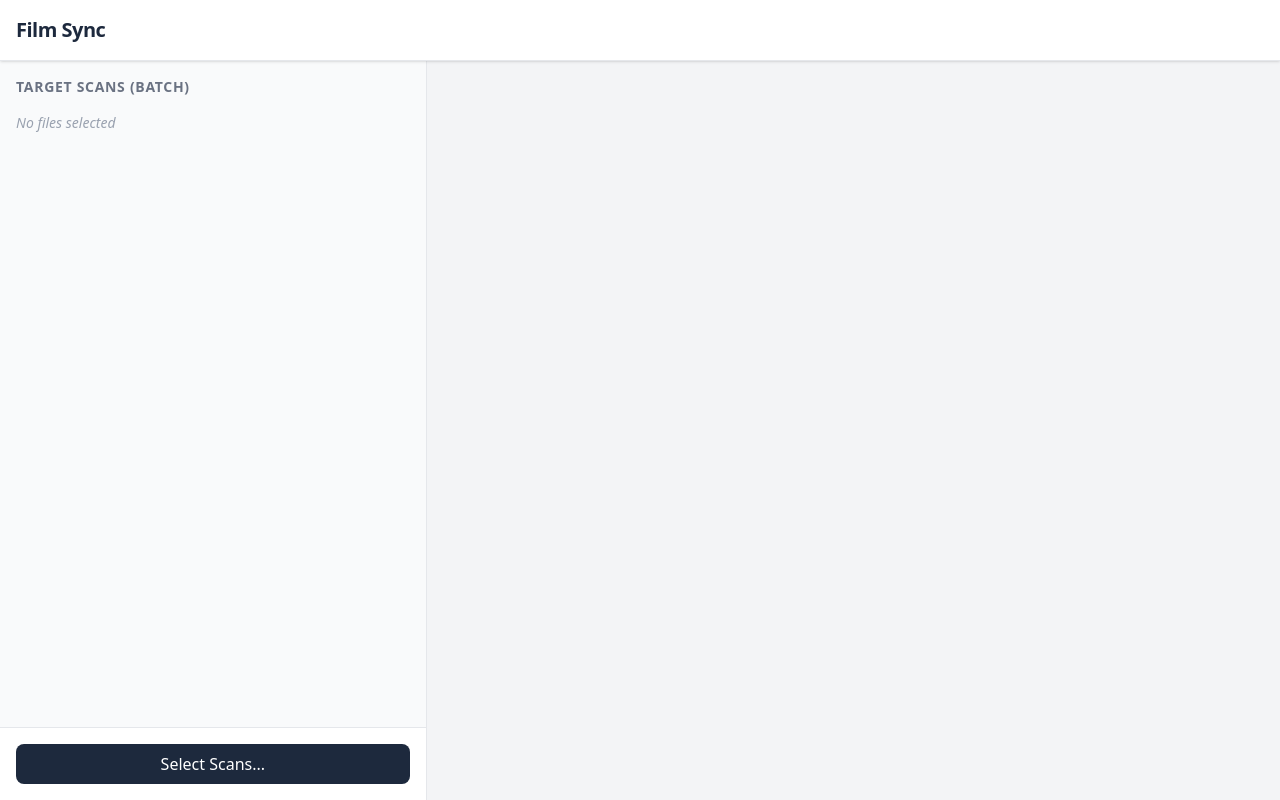
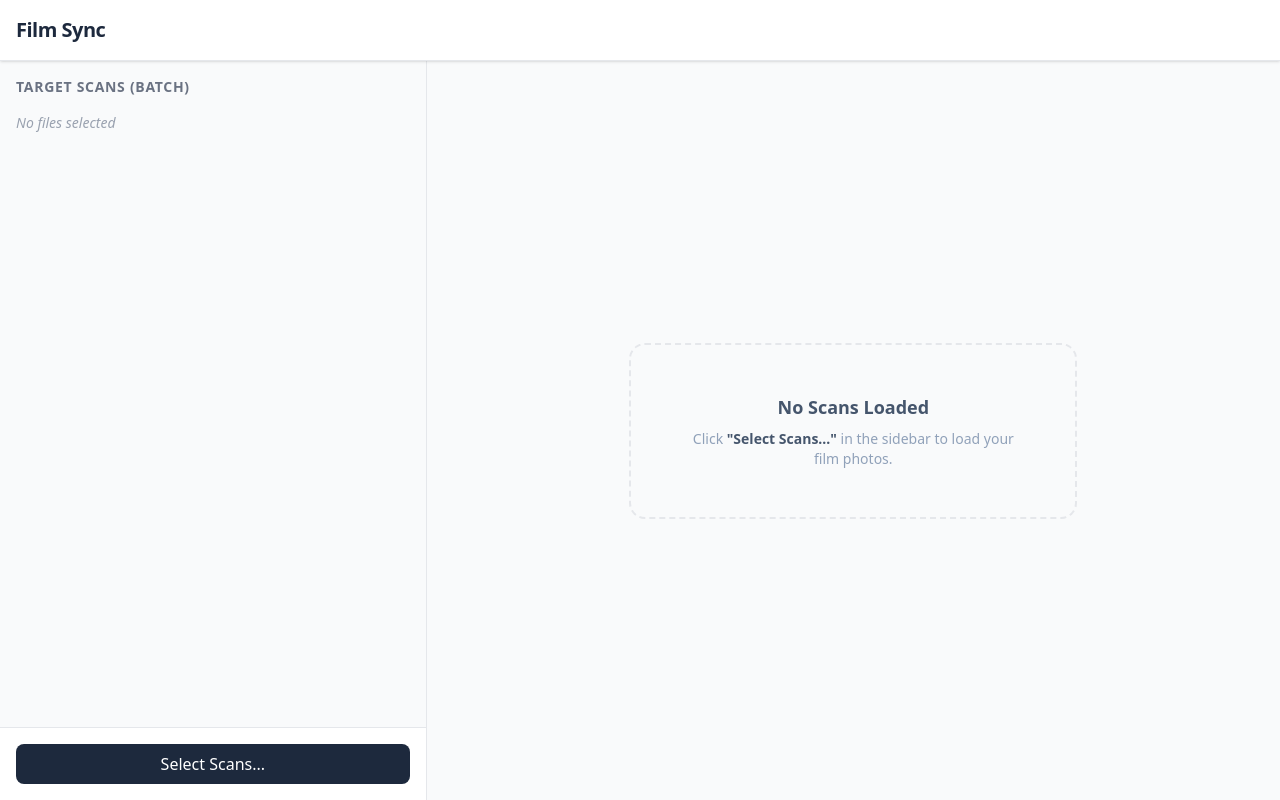
Before and after one commit to mjdavidson/film-sync, a React (Vite) app: page / in a window 1280 px wide. Built offline with nearby package versions, Linux system fonts and the light colour scheme.

Commit message:
add better empty state

```diff
--- a/src/App.tsx
+++ b/src/App.tsx
@@ -9,10 +9,6 @@ function App() {
 
   const setReferenceFile = useCallback(
     (targetFileId: string, referenceFile: File | undefined) => {
-      if (referenceFile == null) {
-        return;
-      }
-
       const targetFile = targetFiles.find((file) => file.id === targetFileId);
       if (targetFile == null) {
         throw new Error(`Target file with ID ${targetFileId} not found`);
@@ -50,6 +46,7 @@ function App() {
         />
 
         <Workspace
+          isBatchEmpty={targetFiles.length === 0}
           selectedTargetFile={selectedTargetFile}
           setReferenceFile={setReferenceFile}
         />
--- a/src/components/Sidebar.tsx
+++ b/src/components/Sidebar.tsx
@@ -41,6 +41,9 @@ function Sidebar({
       );
 
       setFiles((prev) => [...prev, ...newFiles]);
+      if (files.length === 0) {
+        setSelectedTargetFileId(newFiles[0].id);
+      }
     } catch (err) {
       if ((err as Error).name !== 'AbortError') {
         console.error('Error opening files:', err);
--- a/src/components/Workspace.tsx
+++ b/src/components/Workspace.tsx
@@ -8,17 +8,34 @@ interface WorkspaceProps {
     targetFileId: string,
     referenceFile: File | undefined,
   ) => void;
+  isBatchEmpty: boolean;
 }
 
-function Workspace({ selectedTargetFile, setReferenceFile }: WorkspaceProps) {
+function Workspace({
+  selectedTargetFile,
+  setReferenceFile,
+  isBatchEmpty,
+}: WorkspaceProps) {
   const referenceFile = selectedTargetFile?.referenceFile;
   console.log({ selectedTargetFile });
 
   // no target photos
-  if (selectedTargetFile == null) {
-    return null;
+  if (isBatchEmpty || selectedTargetFile == null) {
+    return (
+      <main className="flex-1 bg-gray-50 flex flex-col items-center justify-center p-8 text-center text-slate-400">
+        <div className="max-w-md border-2 border-dashed border-gray-200 rounded-2xl p-12 bg-gray-50/50">
+          <h2 className="text-lg font-semibold text-slate-600">
+            No Scans Loaded
+          </h2>
+          <p className="mt-2 text-sm">
+            Click{' '}
+            <span className="font-bold text-slate-600">"Select Scans..."</span>{' '}
+            in the sidebar to load your film photos.
+          </p>
+        </div>
+      </main>
+    );
   }
-
   // Empty state
   if (referenceFile == null) {
     return (
@@ -65,7 +82,6 @@ function Workspace({ selectedTargetFile, setReferenceFile }: WorkspaceProps) {
           </div>
         </section>
 
-        {selectedTargetFile ? (
         <section className="animate-in fade-in slide-in-from-bottom-4 duration-500">
           <header className="mb-3 px-1">
             <h2 className="text-xs font-bold uppercase tracking-wider text-slate-400">
@@ -94,13 +110,6 @@ function Workspace({ selectedTargetFile, setReferenceFile }: WorkspaceProps) {
             </div>
           </div>
         </section>
-        ) : (
-          <div className="flex flex-col items-center justify-center py-12 text-slate-400 border-2 border-dashed border-gray-200 rounded-xl">
-            <p className="text-sm">
-              Select a scan from the sidebar to start syncing
-            </p>
-          </div>
-        )}
       </div>
     </main>
   );
```
Lines whose indentation alone changed are shown as unchanged.
